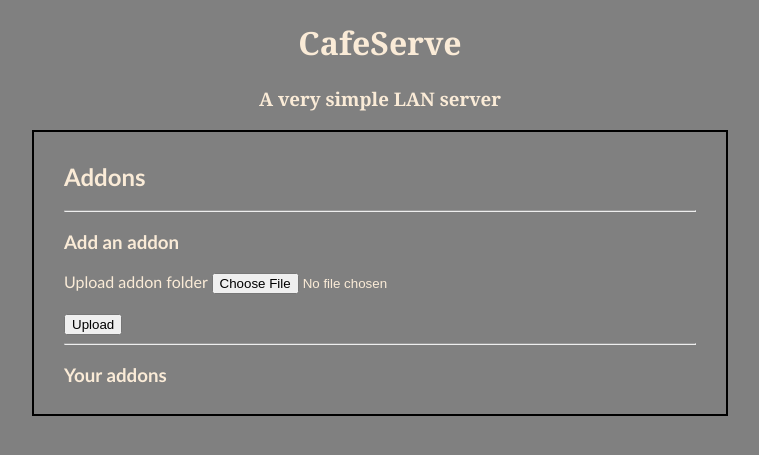
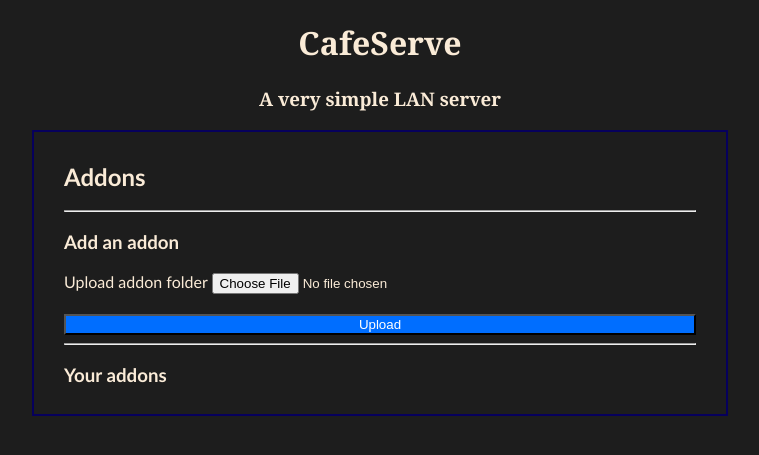
Before and after one commit to muaaz-ur-habibi/cafeserve, a Python web app: template main/templates/addons.html in a window 1280 px wide. Shown: the top 455 px of the page, without its empty margins (260-1019 px from the left). Run offline with Jinja, Linux system fonts and the light colour scheme; the template is opened without the code that fills it, so the values that code supplies are empty.

Commit message:
added a goto parent directory button in files, added addons deletion functionality, redesigned the entire ui

```diff
--- a/main/static/style.css
+++ b/main/static/style.css
@@ -1,5 +1,5 @@
 body {
-    background-color: gray;
+    background-color: rgb(29, 29, 29);
     color: antiquewhite;
     font-family: 'Segoe UI', Tahoma, Geneva, Verdana, sans-serif;
 }
@@ -18,8 +18,17 @@ a {
     margin: 0px auto;
     padding: 10px 10px;
     width: 90%;
-    border: 2px solid black;
+    border: 2px solid rgb(6, 0, 92);
     font-family: 'Gill Sans', 'Gill Sans MT', Calibri, 'Trebuchet MS', sans-serif;
+}
+
+hr {
+    color: rgb(15, 0, 218);
+}
+
+button {
+    background-color: rgb(0, 110, 255);
+    color: white;
 }
 
 .sub-container {
@@ -36,14 +45,12 @@ a {
 }
 
 .dash-button {
-    text-decoration: none;
-    color: black;
     width: 100%;
     height: 50px;
-    margin-bottom: 10px;
+    margin-top: 10px;
 }
 
-#file-upload-button {
+.file-upload-button {
     width: 100%;
 }
 
@@ -52,7 +59,7 @@ table {
 }
 
 td {
-    border: 1px solid black;
+    border: 1px solid rgb(255, 255, 255);
 }
 
 .table-row-item {
@@ -61,6 +68,10 @@ td {
     width: 100%;
     padding: 10px 0px;
     padding-left: 10px;
+}
+
+.files-table-type {
+    max-width: 10px;
 }
 
 .files-list-item .table-row-item {
--- a/main/templates/addons.html
+++ b/main/templates/addons.html
@@ -8,7 +8,7 @@
         <label for="folder-upload">Upload addon folder</label>
         <input type="file" name="folder-upload" id="folder-upload" webkitdirectory> <br> <br>
 
-        <button type="submit">Upload</button>
+        <button type="submit" class="file-upload-button">Upload</button>
     </form>
     <hr>
     <h3>Your addons</h3>
@@ -20,6 +20,9 @@
                     <h4>Located @ {{a["filename"]}}</h4>
                 </li>
             </a>
+            <form action="{{url_for('routes.delete_addon', name=name, addon_name=a['name'])}}" method="get">
+                <button type="submit">Delete addon</button>
+            </form>
         {% endfor %}
     </ul>
 </div>
--- a/main/templates/dashboard.html
+++ b/main/templates/dashboard.html
@@ -9,10 +9,12 @@
             <a href="{{url_for('routes.files', name=name, direc=dm.urlify(dm.BASE_DIR, True))}}">
                 <button class="dash-button">Files</button>
             </a>
+            <!--
             <br>
             <a href="{{url_for('routes.cams', name=name)}}">
                 <button class="dash-button">Cameras</button>
             </a>
+            -->
             <br>
             <a href="{{url_for('routes.addons', name=name)}}">
                 <button class="dash-button">Addons</button>
```
Also changed, not shown: main/routes.py (+19 -0 lines), main/templates/files.html (+19 -2 lines), main/templates/guide.html (added, +9 -0 lines).
